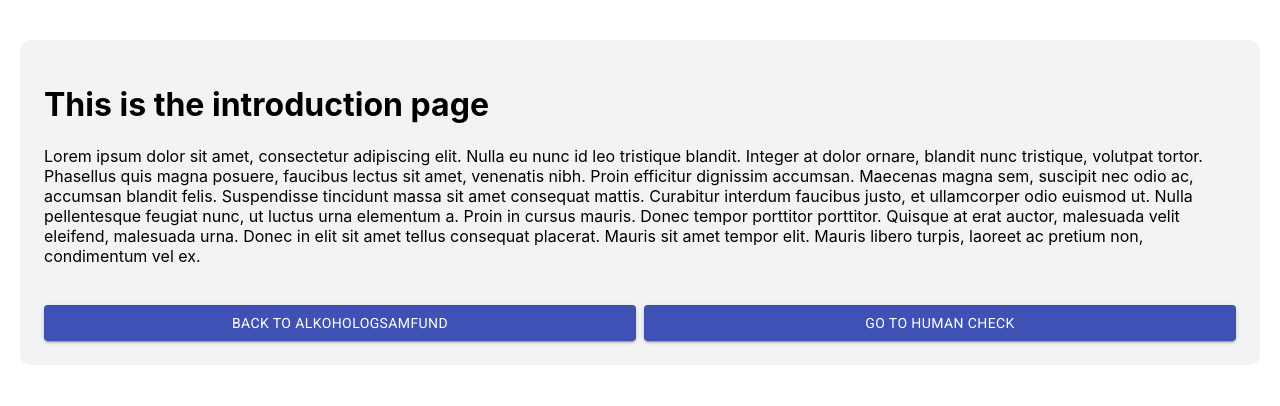
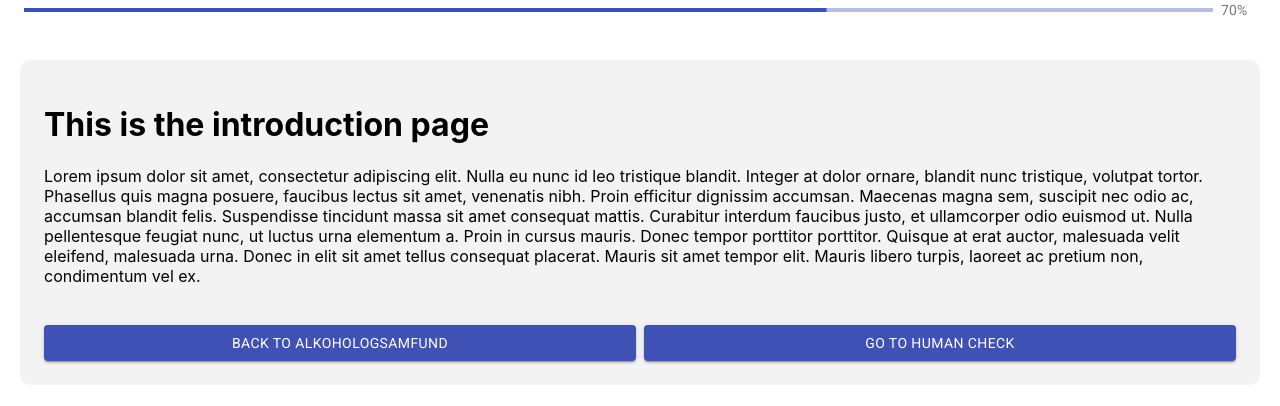
Before and after one commit to rubenbaskaran/ReactSurveyWebsite, a React (Create React App) app: page / in a window 1280 px wide. Shown: the top 406 px of the page. Built offline with nearby package versions, Linux system fonts and the light colour scheme.

Commit message:
added progressbar code

```diff
--- a/src/components/introduction/index.js
+++ b/src/components/introduction/index.js
@@ -2,6 +2,7 @@ import React from "react";
 import { Container, Button, Grid } from "@material-ui/core";
 import { Link } from "react-router-dom";
 import useStyles from "../styles";
+import LinearWithValueLabel from "../progressBar";
 
 function Introduction() {
   const [spacing] = React.useState(1);
@@ -10,6 +11,7 @@ function Introduction() {
   return (
     <div>
       <Container fixed>
+        <LinearWithValueLabel />
         <Grid container spacing={spacing} className={classes.grid}>
           <Grid item xs={12}>
             <h1>This is the introduction page</h1>
--- /dev/null
+++ b/src/components/progressBar/index.js
@@ -0,0 +1,57 @@
+import React from "react";
+import PropTypes from "prop-types";
+import { makeStyles } from "@material-ui/core/styles";
+import LinearProgress from "@material-ui/core/LinearProgress";
+import Typography from "@material-ui/core/Typography";
+import Box from "@material-ui/core/Box";
+
+function LinearProgressWithLabel(props) {
+  return (
+    <Box display="flex" alignItems="center">
+      <Box width="100%" mr={1}>
+        <LinearProgress variant="determinate" {...props} />
+      </Box>
+      <Box minWidth={35}>
+        <Typography variant="body2" color="textSecondary">{`${Math.round(
+          props.value
+        )}%`}</Typography>
+      </Box>
+    </Box>
+  );
+}
+
+LinearProgressWithLabel.propTypes = {
+  /**
+   * The value of the progress indicator for the determinate and buffer variants.
+   * Value between 0 and 100.
+   */
+  value: PropTypes.number.isRequired,
+};
+
+const useStyles = makeStyles({
+  root: {
+    width: "100%",
+  },
+});
+
+export default function LinearWithValueLabel() {
+  const classes = useStyles();
+  const [progress, setProgress] = React.useState(10);
+
+  React.useEffect(() => {
+    const timer = setInterval(() => {
+      setProgress((prevProgress) =>
+        prevProgress >= 100 ? 10 : prevProgress + 10
+      );
+    }, 800);
+    return () => {
+      clearInterval(timer);
+    };
+  }, []);
+
+  return (
+    <div className={classes.root}>
+      <LinearProgressWithLabel value={progress} />
+    </div>
+  );
+}
```
